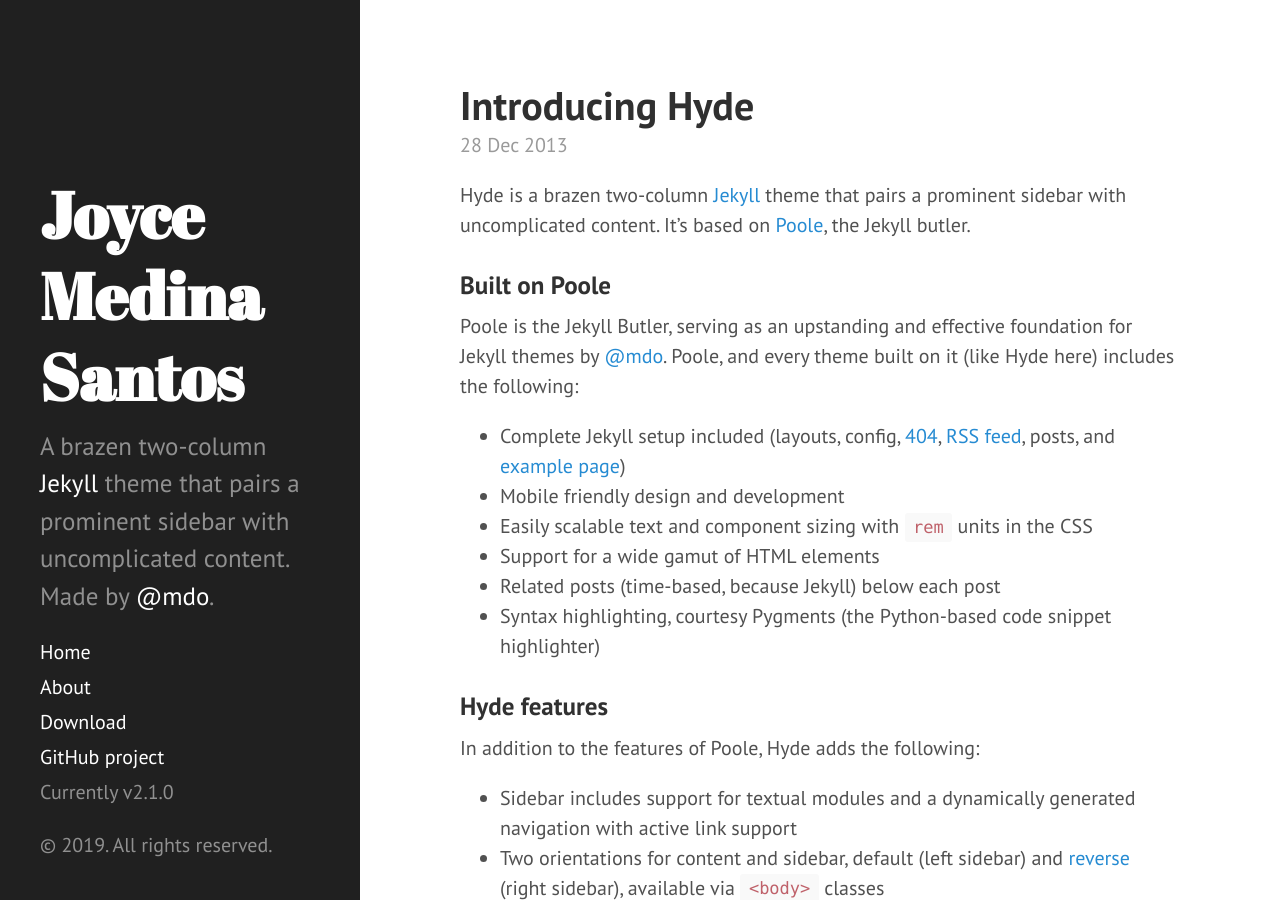
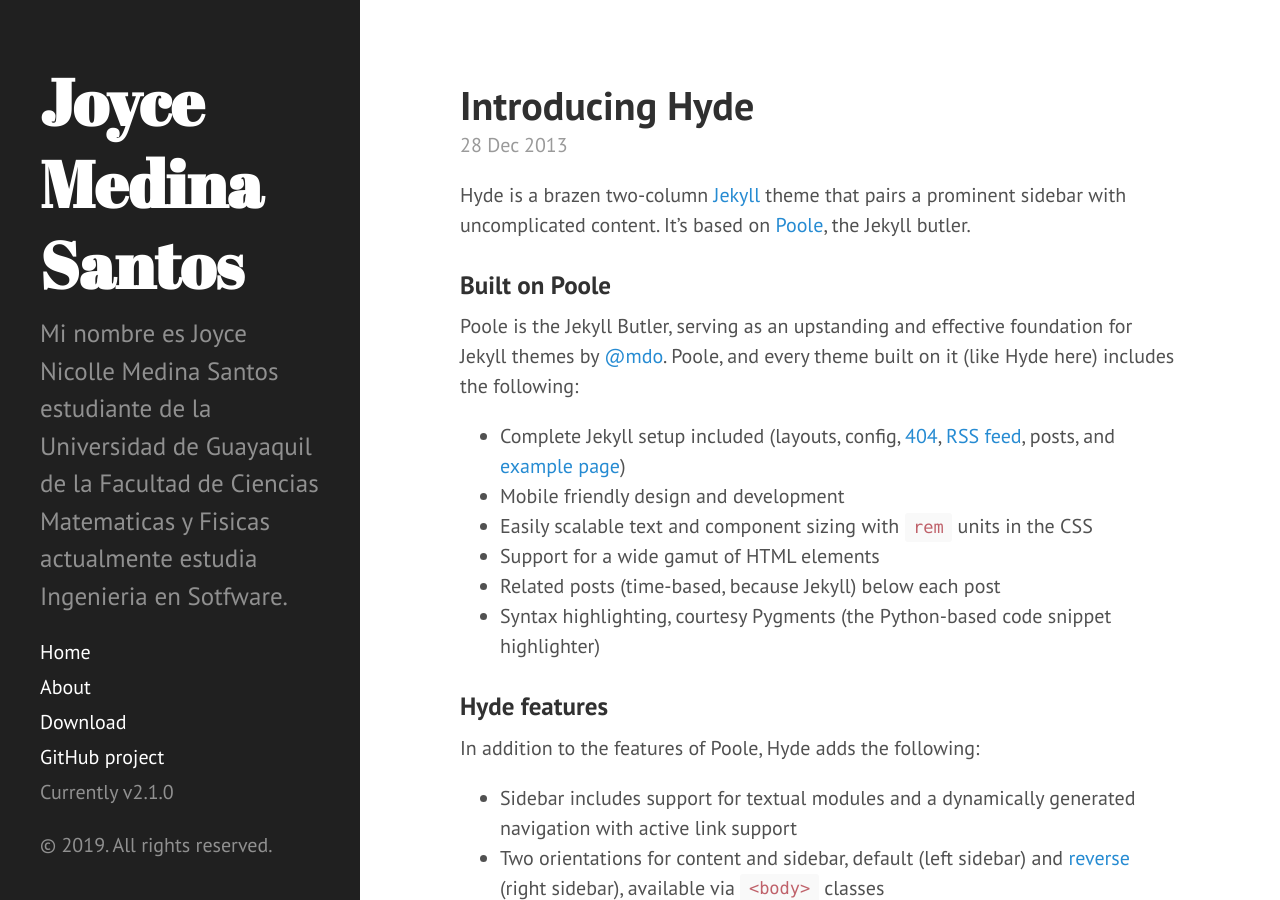
Before and after one commit to JoyceMedina/Blog, a Jekyll site: the page built from index.html, in a window 1280 px wide and 900 px high. Built offline with Jekyll 4.4.1, drawn with Linux system fonts in a browser that asks for light colours; Markdown is read by kramdown in place of the engine named in the settings; the list of posts is cut into pages by our own code.

Commit message:
Update _config.yml

```diff
--- a/_config.yml
+++ b/_config.yml
@@ -9,7 +9,7 @@ relative_permalinks: false
 # Setup
 title:            Joyce Medina Santos
 tagline:          'A Jekyll theme'
-description:      'A brazen two-column <a href="http://jekyllrb.com" target="_blank">Jekyll</a> theme that pairs a prominent sidebar with uncomplicated content. Made by <a href="https://twitter.com/mdo" target="_blank">@mdo</a>.'
+description:      'Mi nombre es Joyce Nicolle Medina Santos estudiante de la Universidad de Guayaquil de la Facultad de Ciencias Matematicas y Fisicas actualmente estudia Ingenieria en Sotfware.'
 url:              http://hyde.getpoole.com
 baseurl:          /
 
```
